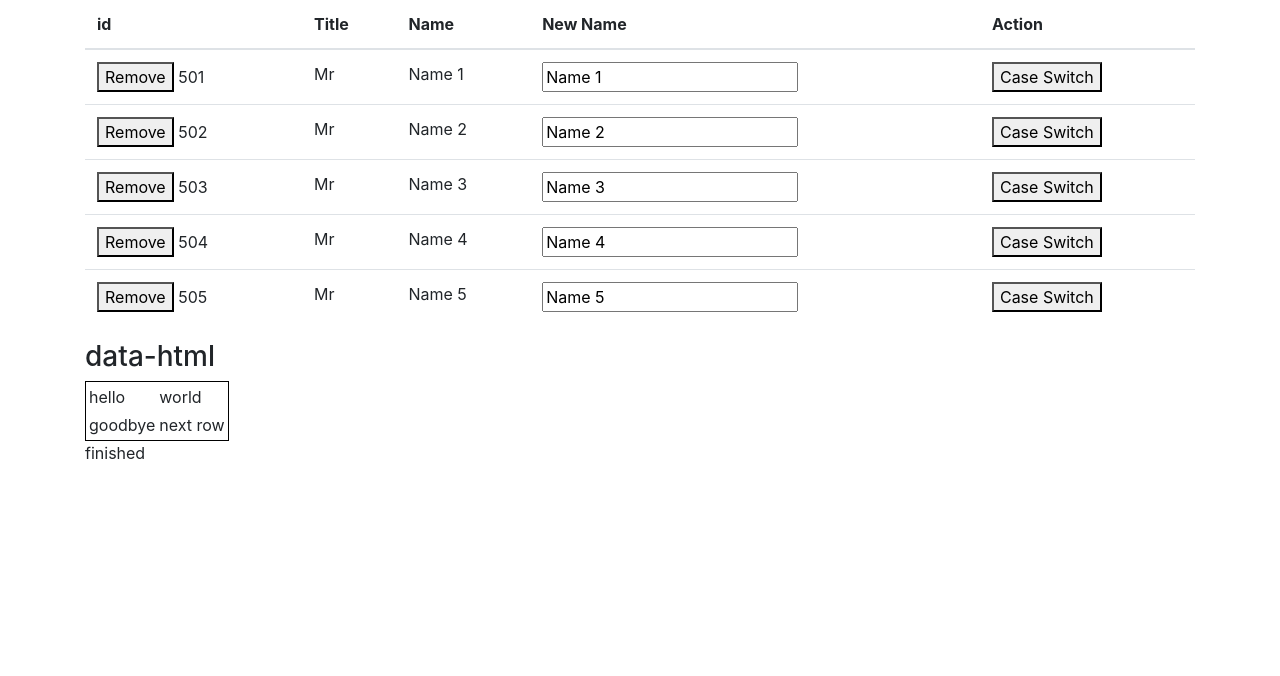
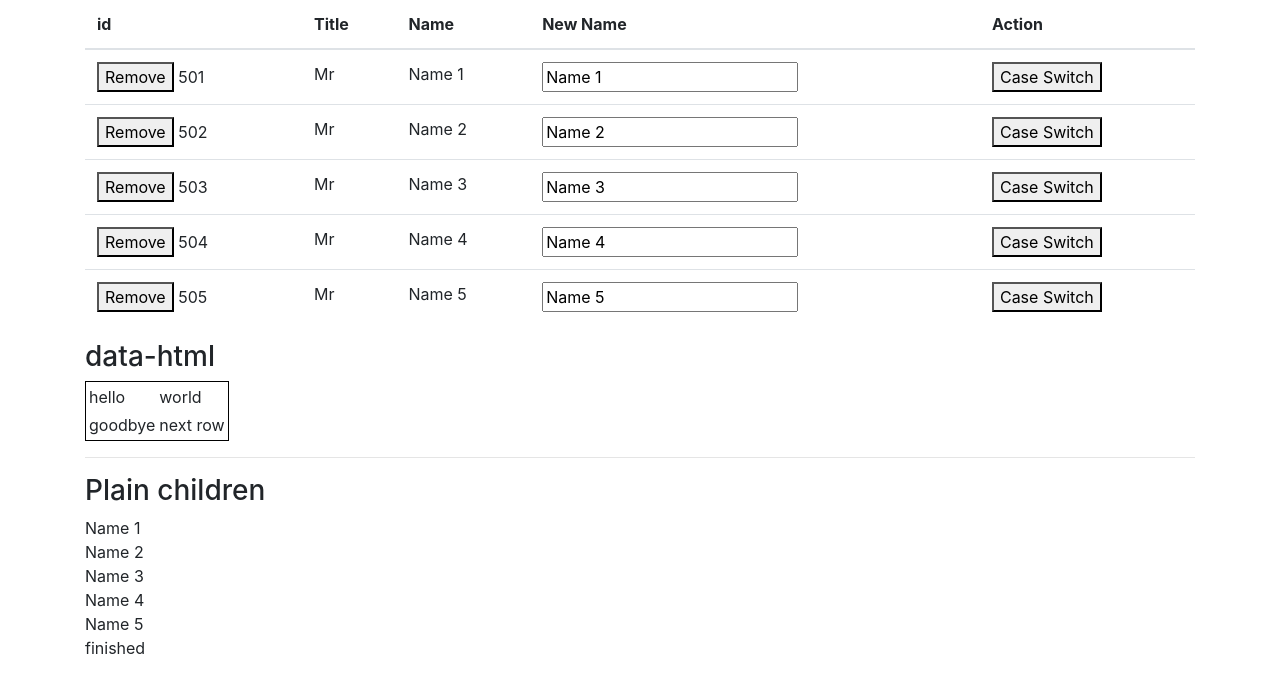
Before and after one commit to Martlark/DeclareMVC, a Flask app: page / in a window 1280 px wide. Shown: the part 1675-2351 px from the top of the page. Before the commit the page ends 2134 px from the top, so only its background shows below. Run offline with Flask 2, Linux system fonts and the light colour scheme; some libraries are stand-ins or nearby versions.

Commit message:
1.1.3 - improve context setting robustness

```diff
--- a/declare_mvc.js
+++ b/declare_mvc.js
@@ -128,13 +128,15 @@ class DeclareMVC {
     _dataGetContext(el, m, dataElement) {
         const id = $(el).closest('[data-child-id]').data('child-id');
         const prop = $(el).closest('[data-children]').data('children') || $(el).closest('[data-prop]').data('prop');
-        let _context = this.children[Number(id)] || this;
+        let _context = this.children && id && this.children[Number(id)] || this;
 
         if (prop) {
             if (id == '_prop') {
                 _context = this[prop];
             } else {
-                _context = this[prop][Number(id)] || this;
+                if(id && this[prop]) {
+                    _context = this[prop][Number(id)] || this;
+                }
             }
         }
         if (!m) {
@@ -202,7 +204,6 @@ class DeclareMVC {
             const $el = $(el);
             let state = $el.data('repeat-state');
             if (!state) {
-                ``
                 state = $el.html();
                 $el.html(null);
                 $el.data('repeat-state', state);
@@ -212,6 +213,10 @@ class DeclareMVC {
                 return;
             }
             let children = eval(m)
+            if(!children){
+                console.error(`[data-children] ${m} not found`);
+                return;
+            }
             if (typeof children.create === "function") {
                 children = {'_prop': children};
             }
--- a/example_python/main.py
+++ b/example_python/main.py
@@ -20,6 +20,12 @@ def page_codesandbox():
 
 @app.route('/names')
 def api_names():
+    return jsonify([dict(id=x + 1, name=f'Name {1 + x}', title='Mr') for x in range(5)])
+
+
+@app.route('/slow_names')
+def api_slow_names():
+    time.sleep(2.2)
     return jsonify([dict(id=x + 1, name=f'Name {1 + x}', title='Mr') for x in range(5)])
 
 
--- a/example_python/static/index.js
+++ b/example_python/static/index.js
@@ -17,10 +17,10 @@ class CreateChildModel extends DeclareMVCChild {
         this.remove();
     }
 
-    clickToggleCase(){
-        if(this.name.toUpperCase() !== this.name){
+    clickToggleCase() {
+        if (this.name.toUpperCase() !== this.name) {
             this.name = this.name.toUpperCase();
-        }else{
+        } else {
             this.name = this.name.toLowerCase();
         }
     }
@@ -39,16 +39,24 @@ class CreateChildModel extends DeclareMVCChild {
     }
 }
 
+class PlainNameModel {
+    constructor(props) {
+        this.props = props;
+        this.id = props.id;
+        this.name = props.name;
+    }
+}
+
 class CreateByClass {
     constructor(props) {
         this.props = props;
         this.message = '';
-        this.count= 0
+        this.count = 0
     }
 
-    clickMe(message){
+    clickMe(message) {
         this.count++;
-        this.message=`${message} ${this.count}`;
+        this.message = `${message} ${this.count}`;
     }
 
     create() {
@@ -76,9 +84,14 @@ class ViewModel extends DeclareMVC {
         this.animals = [{value: 'dog', label: 'Dog'}, {value: 'feline', label: 'Cat'}];
         this.otherChildren = {};
         this.createChildren = {};
+        this.plainChildren = {};
         this.createByClass = new CreateByClass({flong: 'pong'});
 
         $(document).ready(() => {
+            $.ajax('/slow_names').then(results => {
+                this.childrenAdd(results.map(r => new PlainNameModel(r)), this.plainChildren);
+            });
+
             $.ajax('/names').then(results => {
                 this.childrenAdd(results.map(r => new ChildModel(r)));
                 results.forEach(child => {
@@ -92,7 +105,7 @@ class ViewModel extends DeclareMVC {
         });
     }
 
-    htmlTable(){
+    htmlTable() {
         return "<table style='border: black 1px solid; border-collapse: separate'><tr><td>hello</td><td>world</td></tr><tr><td>goodbye</td><td>next row</td></tr></table>";
     }
 
--- a/example_python/templates/index.html
+++ b/example_python/templates/index.html
@@ -189,6 +189,12 @@
         <div id="html_table" data-html="htmlTable()">
         </div>
     </div>
+    <hr>
+    <h3>Plain children</h3>
+    <div data-children="plainChildren">
+        <div data-text="name"></div>
+    </div>
+
     <p id="loading_finished"></p>
 </div>
 <script src="/static/auto_reload.js"></script>
```
